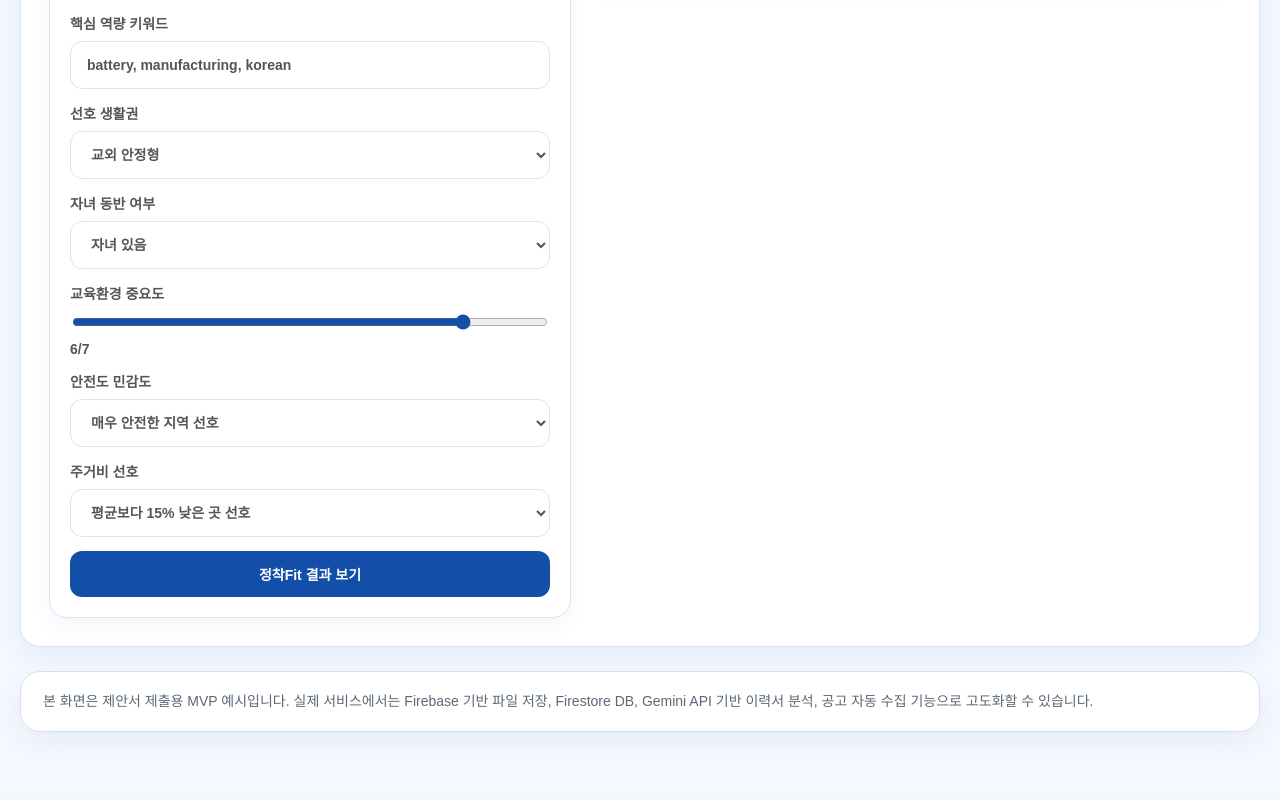
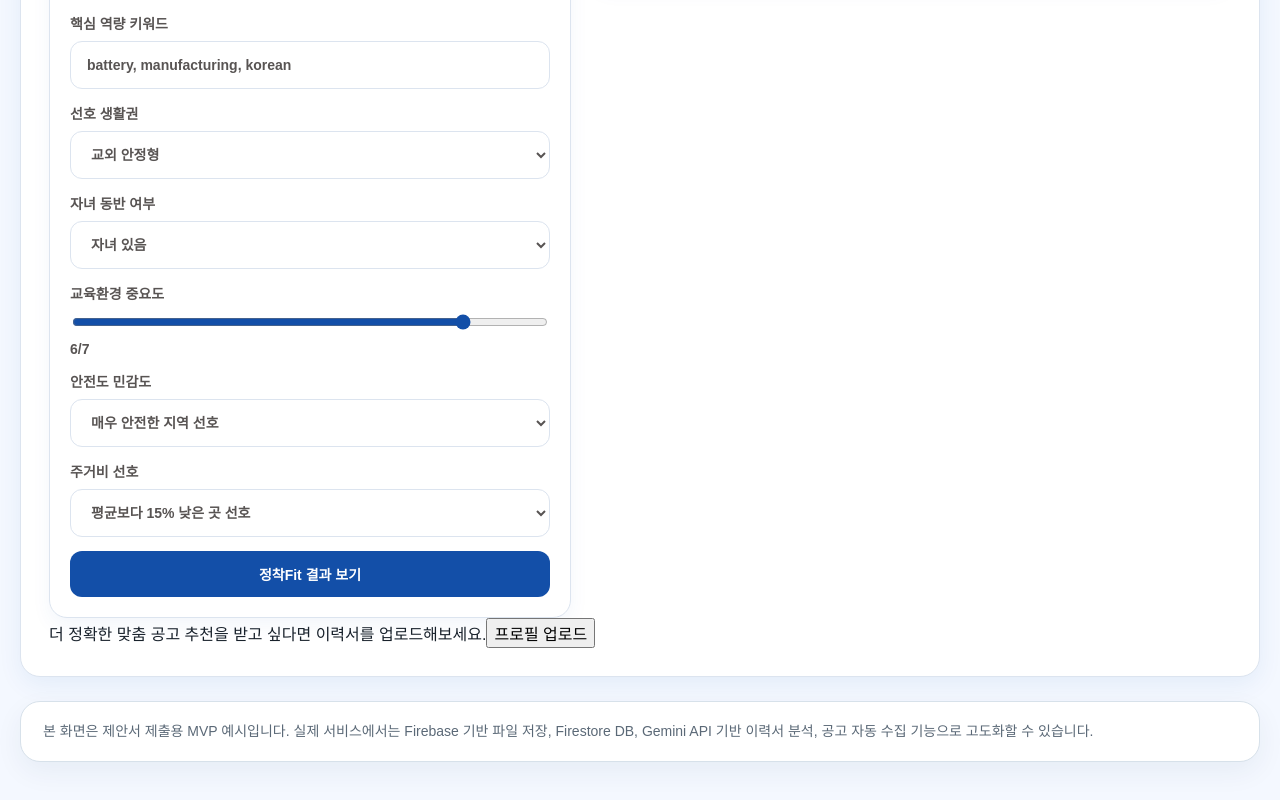
Before and after one commit to miaminkyong/global-talent-matching-mvp, a React (Vite) app: page / in a window 1280 px wide. Shown: the part 1135-1935 px from the top of the page. Built offline with nearby package versions, Linux system fonts and the light colour scheme.

Commit message:
Add resume upload prompt for better job matching
Added a prompt for users to upload their resume for better job recommendations.

```diff
--- a/src/App.jsx
+++ b/src/App.jsx
@@ -1464,6 +1464,17 @@ function goToSeekerTab(tabName) {
                     )}
                   </div>
                 </div>
+                <div className="profile-prompt-box">
+  <span>
+    더 정확한 맞춤 공고 추천을 받고 싶다면 이력서를 업로드해보세요.
+  </span>
+  <button
+    className="profile-prompt-link"
+    onClick={() => goToSeekerTab("profile")}
+  >
+    프로필 업로드
+  </button>
+</div>
               </section>
             )}
 
@@ -1526,6 +1537,17 @@ function goToSeekerTab(tabName) {
                     </div>
                   ))}
                 </div>
+                <div className="profile-prompt-box">
+  <span>
+    더 정확한 맞춤 공고 추천을 받고 싶다면 이력서를 업로드해보세요.
+  </span>
+  <button
+    className="profile-prompt-link"
+    onClick={() => goToSeekerTab("profile")}
+  >
+    프로필 업로드
+  </button>
+</div>
               </section>
             )}
 
```
